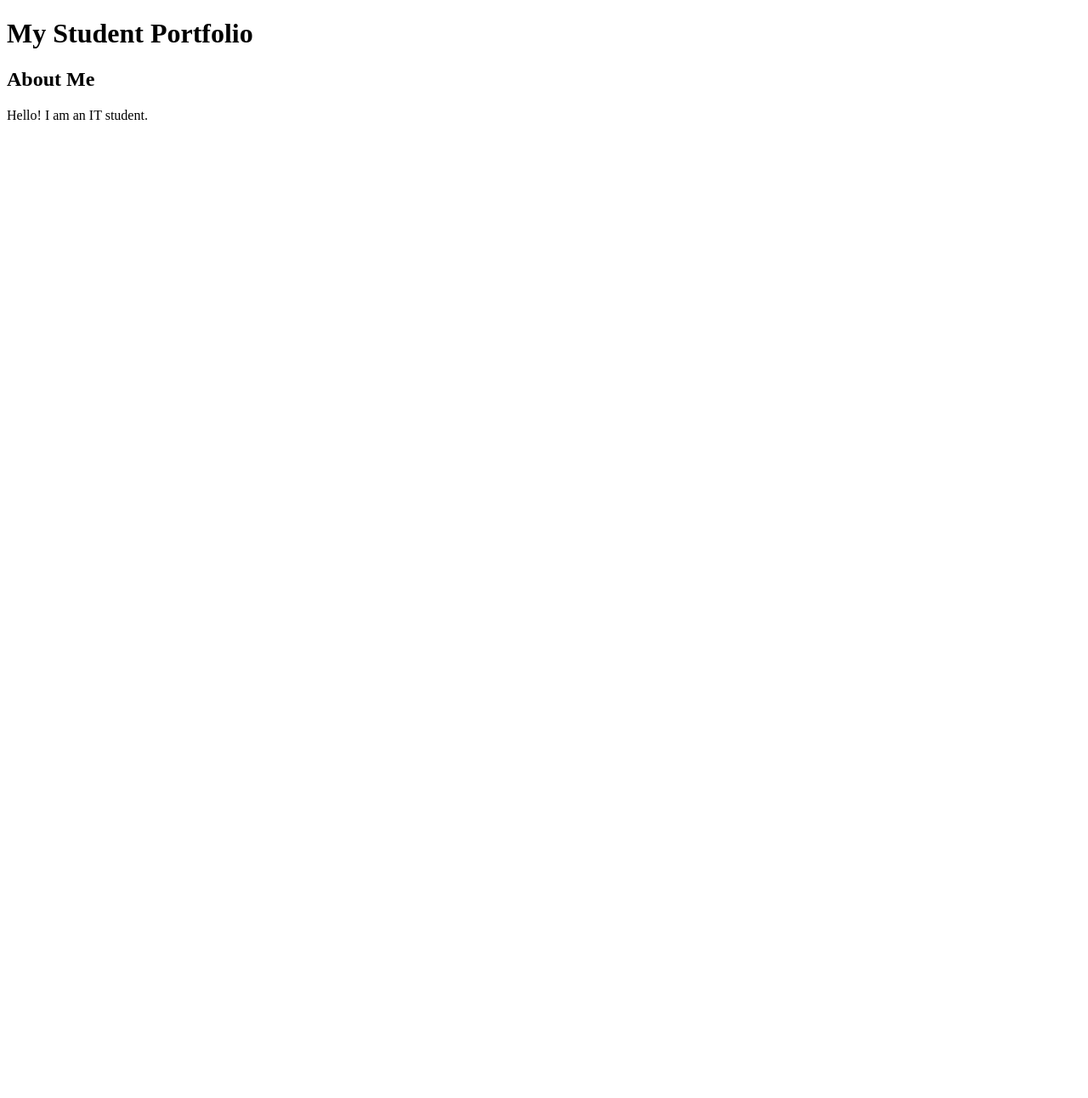
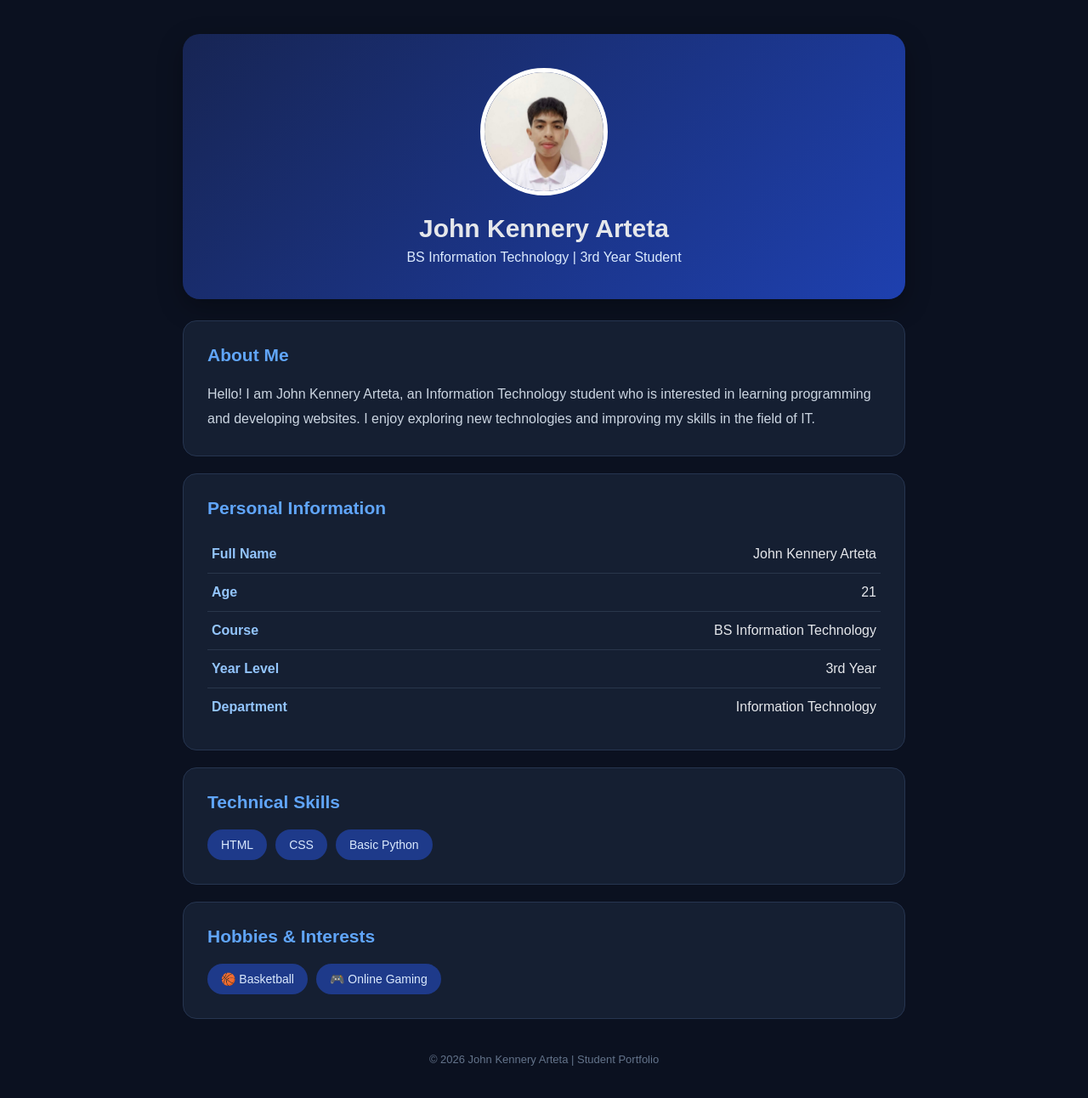
Before and after one commit to kennery17/IT-Student-Portfolio, a plain HTML site: page Student-Information/index.html in a window 1280 px wide. Shown: the whole page at 85% size. Before the commit the page ends 800 px from the top, so only its background shows below. Drawn offline with Linux system fonts and the light colour scheme.

Commit message:
Add files via upload

```diff
--- a/Student-Information/index.html
+++ b/Student-Information/index.html
@@ -1,11 +1,207 @@
+
 <!DOCTYPE html>
-<html>
+<html lang="en">
 <head>
-    <title>Student Information</title>
+<meta charset="UTF-8">
+<meta name="viewport" content="width=device-width, initial-scale=1.0">
+<title>John Kennery Arteta | Student Portfolio</title>
+
+<style>
+* {
+    margin: 0;
+    padding: 0;
+    box-sizing: border-box;
+}
+
+body {
+    font-family: Arial, sans-serif;
+    background: #0b1120;
+    color: #e5e7eb;
+    padding: 40px 20px;
+}
+
+.container {
+    max-width: 850px;
+    margin: auto;
+}
+
+.profile {
+    text-align: center;
+    padding: 40px 20px;
+    background: linear-gradient(135deg, #172554, #1e40af);
+    border-radius: 20px;
+    margin-bottom: 25px;
+    box-shadow: 0 10px 30px rgba(0,0,0,0.3);
+}
+
+.profile img {
+    width: 150px;
+    height: 150px;
+    object-fit: cover;
+    border-radius: 50%;
+    border: 5px solid white;
+    margin-bottom: 18px;
+}
+
+.profile h1 {
+    font-size: 30px;
+    margin-bottom: 8px;
+}
+
+.profile p {
+    color: #dbeafe;
+    font-size: 16px;
+}
+
+.card {
+    background: #151f32;
+    padding: 28px;
+    border-radius: 16px;
+    margin-bottom: 20px;
+    border: 1px solid #263550;
+}
+
+.card h2 {
+    color: #60a5fa;
+    margin-bottom: 20px;
+    font-size: 21px;
+}
+
+.info {
+    display: flex;
+    justify-content: space-between;
+    gap: 15px;
+    padding: 13px 5px;
+    border-bottom: 1px solid #29364b;
+}
+
+.info:last-child {
+    border-bottom: none;
+}
+
+.info strong {
+    color: #93c5fd;
+}
+
+.about {
+    line-height: 1.8;
+    color: #cbd5e1;
+}
+
+.tags {
+    display: flex;
+    flex-wrap: wrap;
+    gap: 10px;
+}
+
+.tag {
+    background: #1e3a8a;
+    color: #dbeafe;
+    padding: 10px 16px;
+    border-radius: 20px;
+    font-size: 14px;
+}
+
+footer {
+    text-align: center;
+    color: #64748b;
+    padding: 20px;
+    font-size: 13px;
+}
+
+@media (max-width: 600px) {
+    body {
+        padding: 20px 12px;
+    }
+
+    .profile h1 {
+        font-size: 24px;
+    }
+
+    .card {
+        padding: 20px;
+    }
+
+    .info {
+        flex-direction: column;
+        gap: 5px;
+    }
+}
+</style>
 </head>
+
 <body>
-    <h1>My Student Portfolio</h1>
-    <h2>About Me</h2>
-    <p>Hello! I am an IT student.</p>
+
+<div class="container">
+
+    <header class="profile">
+        <img src="profile.jpg" alt="John Kennery Arteta">
+        <h1>John Kennery Arteta</h1>
+        <p>BS Information Technology | 3rd Year Student</p>
+    </header>
+
+    <section class="card">
+        <h2>About Me</h2>
+        <p class="about">
+            Hello! I am John Kennery Arteta, an Information
+            Technology student who is interested in learning
+            programming and developing websites. I enjoy
+            exploring new technologies and improving my
+            skills in the field of IT.
+        </p>
+    </section>
+
+    <section class="card">
+        <h2>Personal Information</h2>
+
+        <div class="info">
+            <strong>Full Name</strong>
+            <span>John Kennery Arteta</span>
+        </div>
+
+        <div class="info">
+            <strong>Age</strong>
+            <span>21</span>
+        </div>
+
+        <div class="info">
+            <strong>Course</strong>
+            <span>BS Information Technology</span>
+        </div>
+
+        <div class="info">
+            <strong>Year Level</strong>
+            <span>3rd Year</span>
+        </div>
+
+        <div class="info">
+            <strong>Department</strong>
+            <span>Information Technology</span>
+        </div>
+    </section>
+
+    <section class="card">
+        <h2>Technical Skills</h2>
+        <div class="tags">
+            <span class="tag">HTML</span>
+            <span class="tag">CSS</span>
+            <span class="tag">Basic Python</span>
+        </div>
+    </section>
+
+    <section class="card">
+        <h2>Hobbies & Interests</h2>
+        <div class="tags">
+            <span class="tag">🏀 Basketball</span>
+            <span class="tag">🎮 Online Gaming</span>
+        </div>
+    </section>
+
+    <footer>
+        © 2026 John Kennery Arteta | Student Portfolio
+    </footer>
+
+</div>
+
 </body>
 </html>
```
Also changed, not shown: Student-Information/profile.jpg (added).
